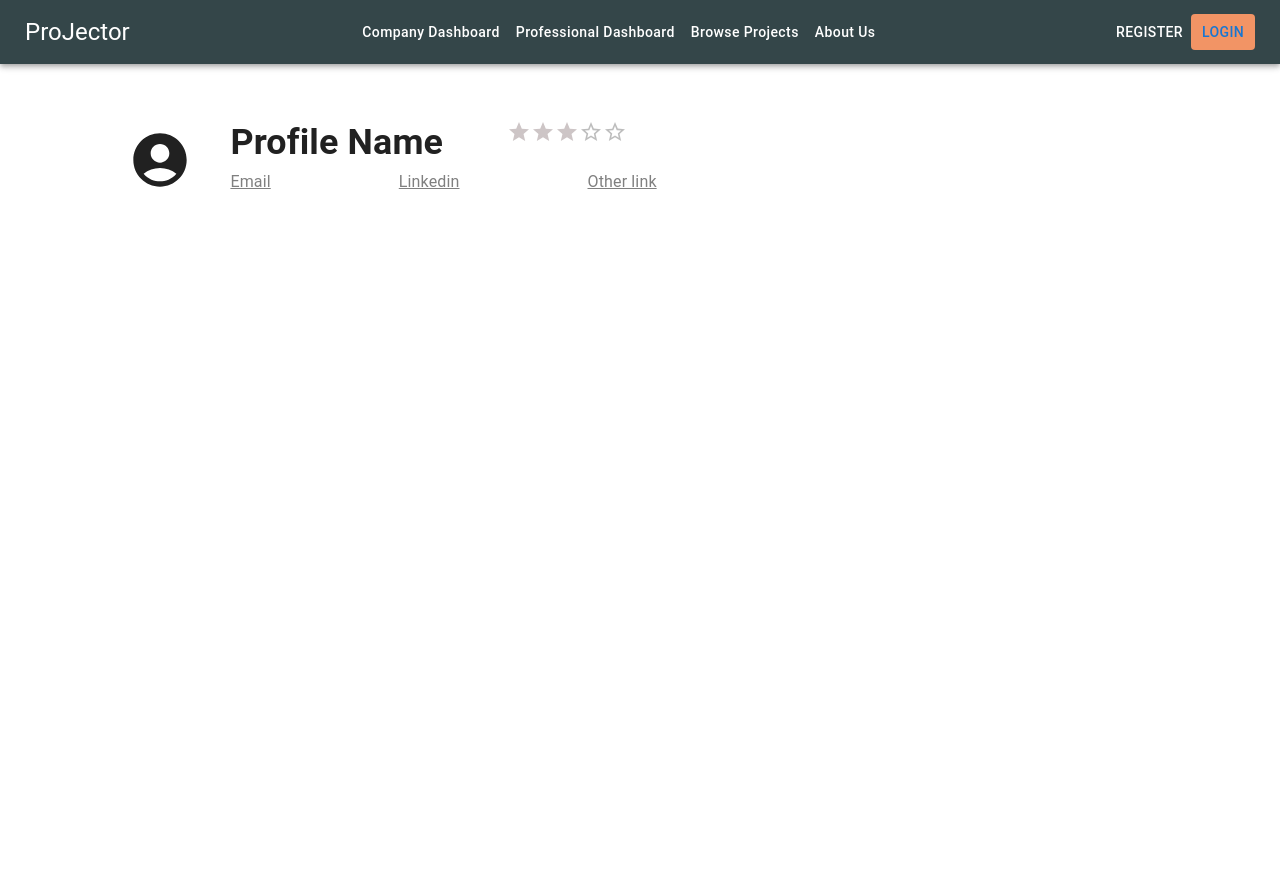
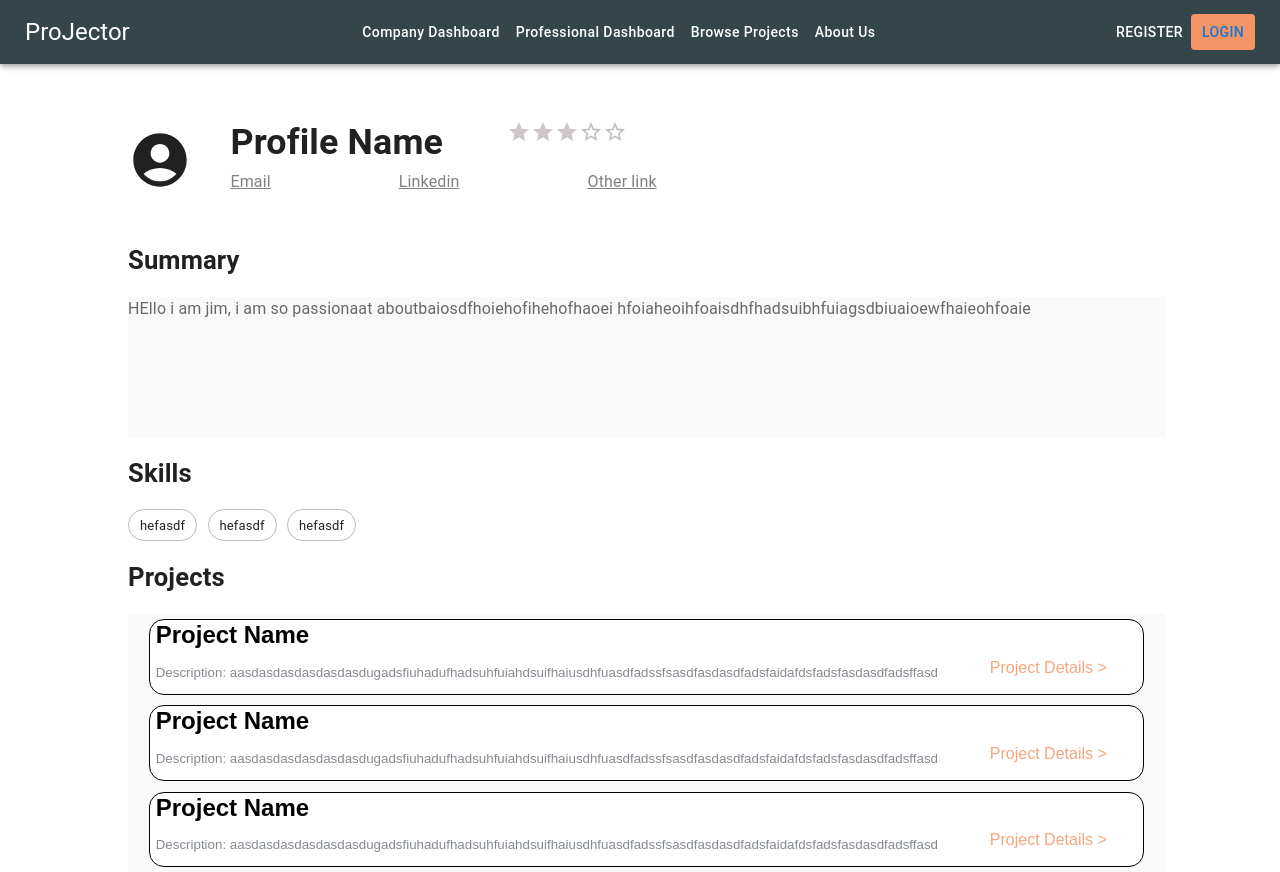
Before and after one commit to milliehigh/ProJector, a React (Vite) app in the folder frontend/: page /proprofile in a window 1280 px wide. Before the commit the page ends 800 px from the top, so only its background shows below. Built offline with nearby package versions, Linux system fonts and the light colour scheme.

Commit message:
created the first draft of profile page for professionals

```diff
--- /dev/null
+++ b/frontend/src/components/Chip.jsx
@@ -0,0 +1,11 @@
+import * as React from 'react';
+import Chip from '@mui/material/Chip';
+import Stack from '@mui/material/Stack';
+
+export default function BasicChips({ content }) {
+  return (
+    <Stack direction="row" spacing={1}>
+      <Chip label={content} variant="outlined" />
+    </Stack>
+  );
+}
--- a/frontend/src/components/ProfileHeader.jsx
+++ b/frontend/src/components/ProfileHeader.jsx
@@ -1,5 +1,4 @@
 import * as React from 'react';
-import { useNavigate } from 'react-router-dom';
 import styles from '../styles/ProfileHeader.module.css'
 import { Link } from 'react-router-dom';
 import AccountCircleIcon from '@mui/icons-material/AccountCircle';
--- a/frontend/src/pages/Professional/ProfessionalProfile.jsx
+++ b/frontend/src/pages/Professional/ProfessionalProfile.jsx
@@ -1,10 +1,38 @@
 import ProfileHeader from "../../components/ProfileHeader";
+import styles from "../../styles/Professional/ProfessionalProfile.module.css"
+import BasicChips from "../../components/Chip";
+import ProjectCard from "../../components/Professional/Dashboard/ProjectCard";
 
 const ProfessionalProfile = () => {
+    const description = "HEllo i am jim, i am so passionaat aboutbaiosdfhoiehofihehofhaoei hfoiaheoihfoaisdhfhadsuibhfuiagsdbiuaioewfhaieohfoaie"
     return (
 
         <>
         {ProfileHeader()}
+        <div className={styles.ProfessionalProfileContent}>
+            <h1 className={styles.ProfessionalProfileBodyTitle}>Summary</h1>
+            <div className={styles.ProfessionalProfileText}>
+                {description}
+            </div>
+            <h1 className={styles.ProfessionalProfileBodyTitle}>Skills</h1>
+            <div className={styles.ProfessionalProfileSkillsContainer}>
+                <div className={styles.ProfessionalProfileSkill}>
+                    <BasicChips content="hefasdf" />
+                </div>
+                <div className={styles.ProfessionalProfileSkill}>
+                    <BasicChips content="hefasdf" />
+                </div>
+                <div className={styles.ProfessionalProfileSkill}>
+                    <BasicChips content="hefasdf" />
+                </div>
+            </div>
+            <h1 className={styles.ProfessionalProfileBodyTitle}>Projects</h1>
+            <div class={styles.ProfessionalProfileProjectList}>
+                {ProjectCard("a", "aasdasdasdasdasdasdugadsfiuhadufhadsuhfuiahdsuifhaiusdhfuasdfadssfsasdfasdasdfadsfaidafdsfadsfasdasdfadsffasd")}
+                {ProjectCard("a", "aasdasdasdasdasdasdugadsfiuhadufhadsuhfuiahdsuifhaiusdhfuasdfadssfsasdfasdasdfadsfaidafdsfadsfasdasdfadsffasd")}
+                {ProjectCard("a", "aasdasdasdasdasdasdugadsfiuhadufhadsuhfuiahdsuifhaiusdhfuasdfadssfsasdfasdasdfadsfaidafdsfadsfasdasdfadsffasd")}
+            </div>
+        </div>
         </>
     );
 }
--- /dev/null
+++ b/frontend/src/styles/Professional/ProfessionalProfile.module.css
@@ -0,0 +1,31 @@
+.ProfessionalProfileContent {
+    height: 50vh;
+    margin-left: 10%;
+}
+
+.ProfessionalProfileBodyTitle {
+    font-size: 2vw;
+}
+
+.ProfessionalProfileText {
+    background-color: #F9F9F9;
+    width: 90%;
+    color: #696969;
+    height: 35%;
+}
+
+.ProfessionalProfileSkillsContainer {
+    display: flex;
+    flex-direction: row;
+    width: 88%;
+}
+.ProfessionalProfileSkill {
+    margin-right: .8vw;
+}
+
+.ProfessionalProfileProjectList {
+    background-color: #F9F9F9;
+    width: 90%;
+    justify-content: center;
+    text-align: center;
+}
```
